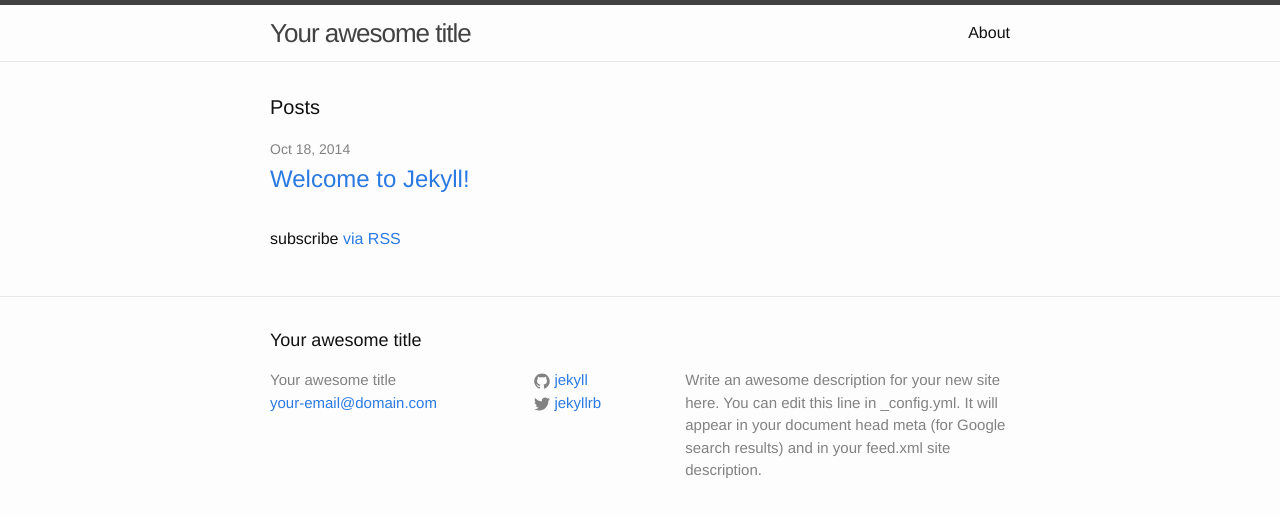
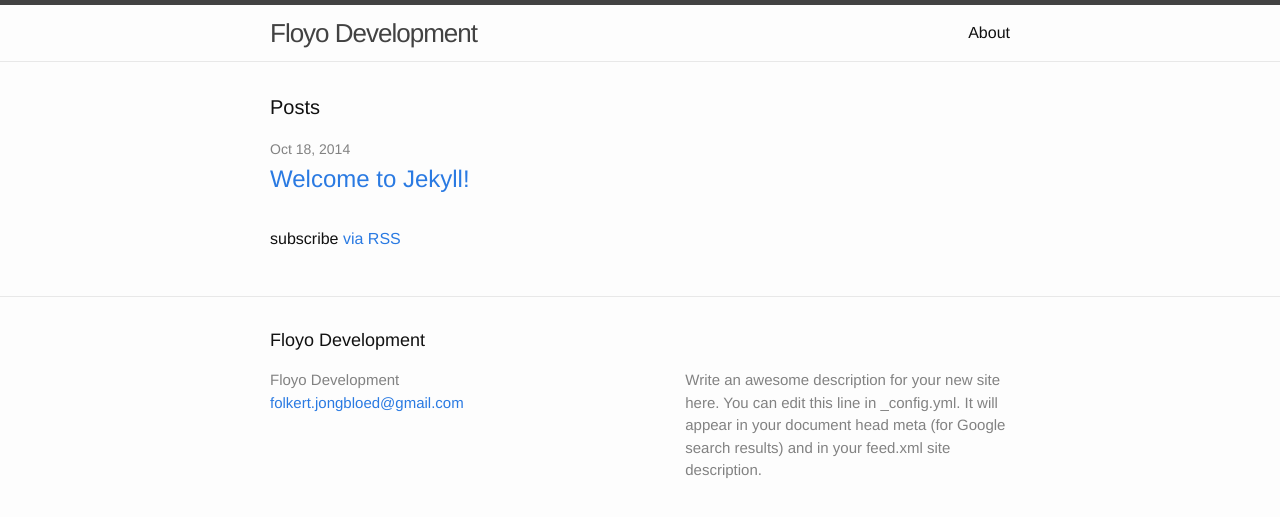
Before and after one commit to FolkertJo/floyo.github.io, a Jekyll site: the page built from index.html, in a window 1280 px wide. Shown: the top 517 px of the page. Built offline with Jekyll 4.4.1, drawn with Linux system fonts in a browser that asks for light colours.

Commit message:
changed config

```diff
--- a/_config.yml
+++ b/_config.yml
@@ -1,14 +1,14 @@
 # Site settings
-title: Your awesome title
-email: your-email@domain.com
+title: Floyo Development
+email: folkert.jongbloed@gmail.com
 description: > # this means to ignore newlines until "baseurl:"
   Write an awesome description for your new site here. You can edit this
   line in _config.yml. It will appear in your document head meta (for
   Google search results) and in your feed.xml site description.
 baseurl: "/example" # the subpath of your site, e.g. /blog/
-url: "http://jekyll.github.io" # the base hostname & protocol for your site
-twitter_username: jekyllrb
-github_username:  jekyll
+url: "http://floyo.github.io" # the base hostname & protocol for your site
+twitter_username:
+github_username:
 
 # Build settings
 markdown: kramdown
```
